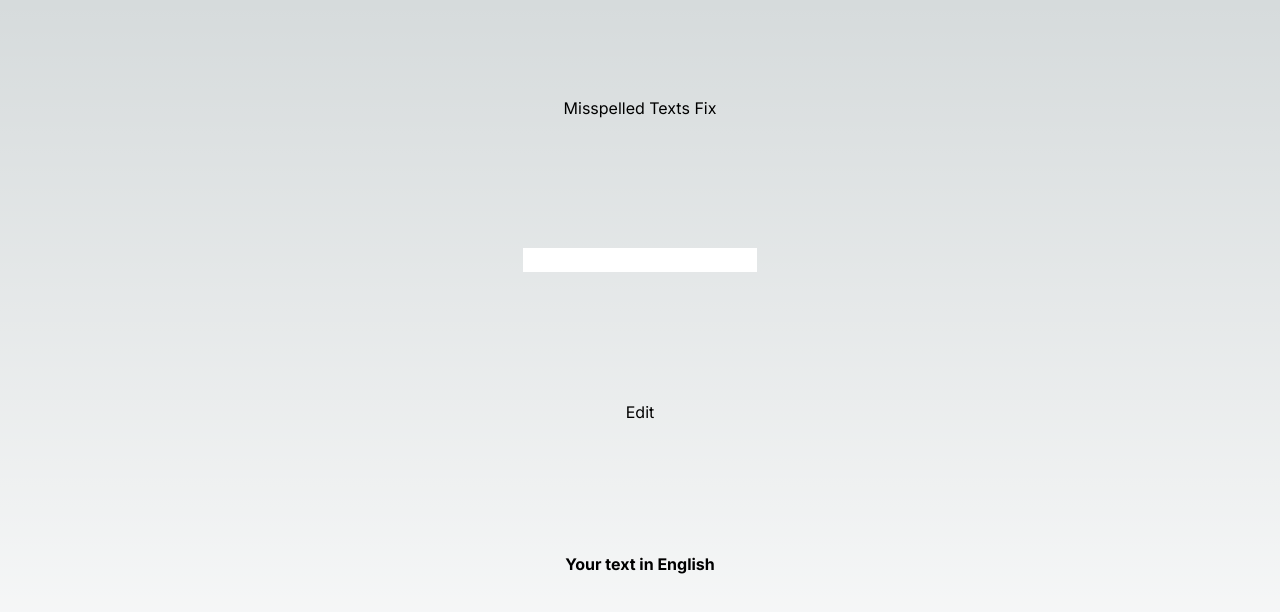
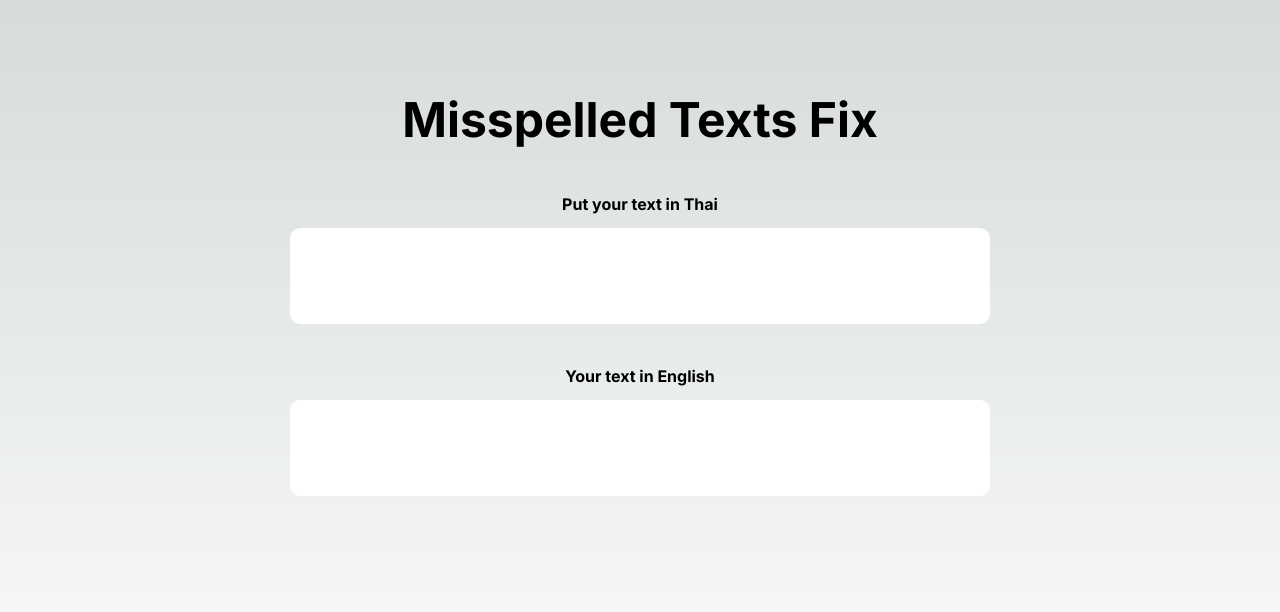
Before and after one commit to Apirak19/fix-th-en-keyboard-layout, a Next.js app: page / in a window 1280 px wide. Shown: the top 612 px of the page. Built offline with nearby package versions, Linux system fonts and the light colour scheme.

Commit message:
editeText in textarea

```diff
--- a/src/app/globals.css
+++ b/src/app/globals.css
@@ -17,3 +17,6 @@ body {
     )
     rgb(var(--background-start-rgb));
 }
+textarea{
+  resize: none;
+}
--- a/src/app/page.tsx
+++ b/src/app/page.tsx
@@ -6,26 +6,34 @@ export default function Home() {
   const [inputText, setInputText] = useState("");
   const [editedText, setEditedText] = useState("");
 
-  function handleInput(event: React.ChangeEvent<HTMLInputElement>): void {
+  function handleInput(event: React.ChangeEvent<HTMLTextAreaElement>): void {
     const newText = EngToThai(event.target.value);
     setInputText(newText);
+    setEditedText(inputText);
   }
   function EngToThai(text: string): string {
     return "fixed" + text;
   }
-  function handleButton(): void {
-    setEditedText(inputText);
-  }
 
   return (
-    <main className="flex min-h-screen flex-col items-center justify-between p-24">
-      <h1>Misspelled Texts Fix</h1>
-      <input type="text" onChange={handleInput} />
-      <button type="button" onClick={handleButton}>
-        Edit
-      </button>
-      <span className="font-bold">Your text in English</span>
-      <p>{editedText}</p>
+    <main className="min-h-screen p-24">
+      <h1 className="text-center font-bold text-5xl">Misspelled Texts Fix</h1>
+      <div className="flex flex-col items-center my-5">
+        <span className="font-bold mt-7">Put your text in Thai</span>
+        <textarea
+          className="w-[700px] my-3"
+          style={{ borderRadius: "10px" }}
+          rows={4}
+          onChange={handleInput}
+        />
+        <span className="font-bold mt-7">Your text in English</span>
+        <textarea
+          className="w-[700px] my-3"
+          style={{ borderRadius: "10px" }}
+          rows={4}
+          value={editedText}
+        />
+      </div>
     </main>
   );
 }
```
